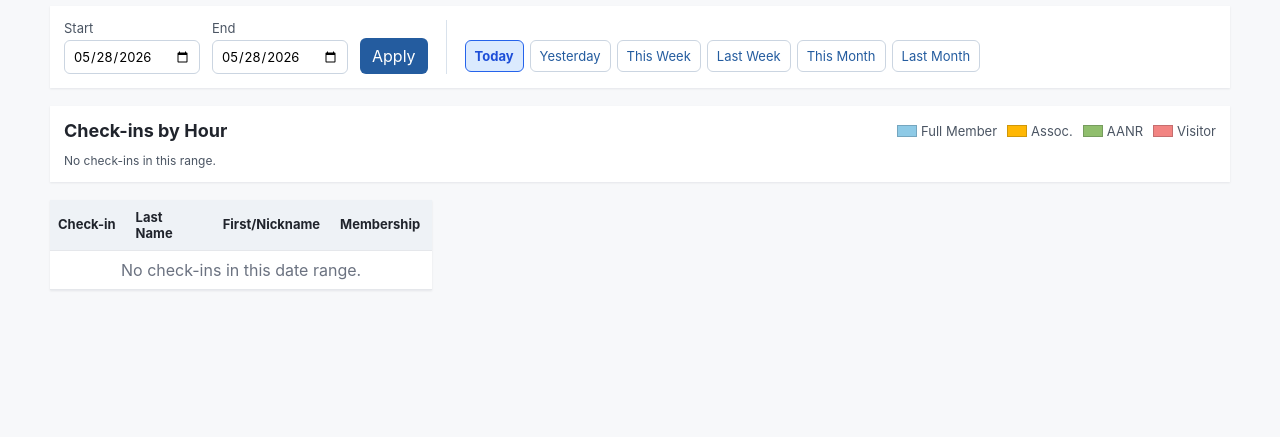
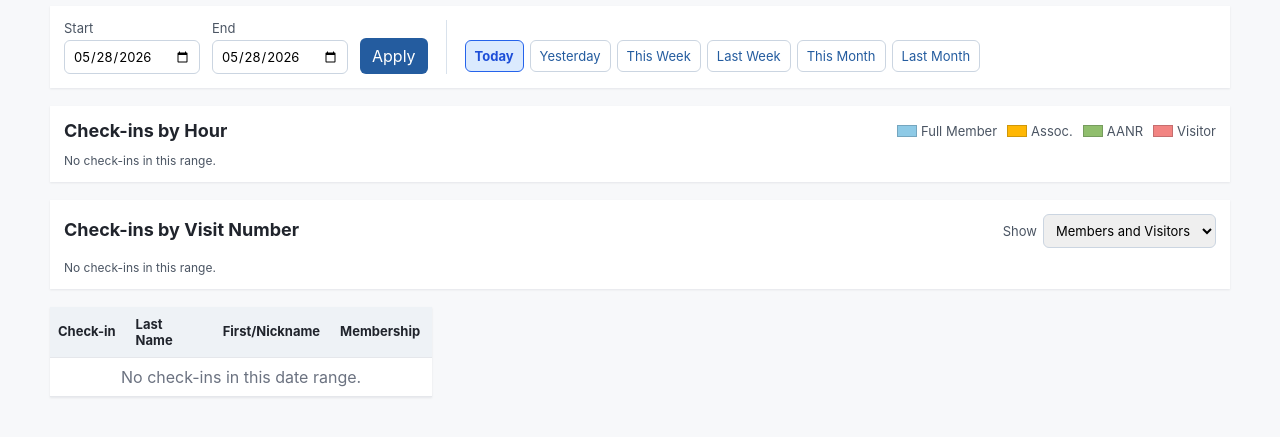
Before and after one commit to dcbriccetti/ubiquiti-usage-manager, a Flask app: page /checkins/report in a window 1280 px wide. Shown: the part 148-585 px from the top of the page. Run offline with Flask 3, Linux system fonts and the light colour scheme; the visitor is signed in with stand-in values (Sample User, id 1); data comes from the database, SQL or seed files in the repository; data that the repository does not hold is empty.

Commit message:
Add checkin visit number chart

```diff
--- a/src/club_admin/app.py
+++ b/src/club_admin/app.py
@@ -74,6 +74,12 @@ CHECKIN_REPORT_MEMBERSHIP_BREAKDOWN = (
     ("AANR", "AANR Member", "membership-aanr"),
     ("Visitor", "Visitor", "membership-visitor"),
 )
+CHECKIN_VISIT_NUMBER_MEMBERSHIP_FILTERS = {
+    "both": None,
+    "members": ("Full Member", "Associate Member"),
+    "visitors": ("AANR Member", "Visitor"),
+}
+CHECKIN_VISIT_NUMBER_CHART_MAX_EXACT = 9
 BARCODE_SECRET_SETTING_KEY = "self_checkin_barcode_secret"
 KIOSK_AUTO_RETURN_SECONDS = 60
 SUPPORTED_DOCUMENT_IMAGE_SUFFIXES = {".gif", ".jpeg", ".jpg", ".png", ".webp"}
@@ -517,6 +523,68 @@ def _checkin_time_chart(
     )
 
 
+def _checkin_visit_number_chart(
+    visit_number_counts: tuple[tuple[int, int], ...],
+) -> CheckinTimeChart:
+    exact_counts: Counter[int] = Counter()
+    overflow_count = 0
+    for visit_number, count in visit_number_counts:
+        if visit_number <= CHECKIN_VISIT_NUMBER_CHART_MAX_EXACT:
+            exact_counts[visit_number] += count
+        else:
+            overflow_count += count
+
+    max_total = max([*exact_counts.values(), overflow_count], default=0)
+    buckets = []
+    for visit_number in range(1, CHECKIN_VISIT_NUMBER_CHART_MAX_EXACT + 1):
+        count = exact_counts[visit_number]
+        if not count:
+            continue
+        segments = ()
+        if max_total:
+            segments = (
+                CheckinChartSegment(
+                    label="Check-ins",
+                    css_class="visit-number",
+                    count=count,
+                    percent=(count / max_total) * 100,
+                ),
+            )
+        buckets.append(
+            CheckinChartBucket(
+                label=str(visit_number),
+                group_label=None,
+                group_total=None,
+                total=count,
+                segments=segments,
+            )
+        )
+
+    if overflow_count:
+        buckets.append(
+            CheckinChartBucket(
+                label=f"{CHECKIN_VISIT_NUMBER_CHART_MAX_EXACT + 1}+",
+                group_label=None,
+                group_total=None,
+                total=overflow_count,
+                segments=(
+                    CheckinChartSegment(
+                        label="Check-ins",
+                        css_class="visit-number",
+                        count=overflow_count,
+                        percent=(overflow_count / max_total) * 100,
+                    ),
+                ),
+            )
+        )
+
+    return CheckinTimeChart(
+        title="Check-ins by Visit Number",
+        legend=(),
+        buckets=tuple(buckets) if max_total else (),
+    )
+
+
 def _visitor_text_or_none(form_data: Any, field_name: str) -> str | None:
     return form_data.get(field_name, "").strip() or None
 
@@ -1981,18 +2049,32 @@ def create_app(db_path: Path | None = None) -> Flask:
         if start_date > end_date:
             abort(400, "Start date must be on or before end date.")
 
+        visit_number_membership = request.args.get("visit_number_membership", "both")
+        visit_number_memberships = CHECKIN_VISIT_NUMBER_MEMBERSHIP_FILTERS.get(
+            visit_number_membership
+        )
+        if visit_number_membership not in CHECKIN_VISIT_NUMBER_MEMBERSHIP_FILTERS:
+            abort(400, "Visit number filter must be both, members, or visitors.")
         with open_connection() as connection:
             checkins = checkin_repository.list_checkins_for_date_range(
                 connection,
                 start_date,
                 end_date,
             )
+            visit_number_counts = checkin_repository.count_visit_numbers_for_date_range(
+                connection,
+                start_date,
+                end_date,
+                memberships=visit_number_memberships,
+            )
 
         return render_template(
             "club_admin/checkins_report.html",
             checkins=checkins,
             membership_breakdown=_checkin_membership_breakdown(checkins),
             time_chart=_checkin_time_chart(checkins, start_date, end_date),
+            visit_number_chart=_checkin_visit_number_chart(visit_number_counts),
+            visit_number_membership=visit_number_membership,
             date_presets=_date_range_presets(today),
             start_date=start_date,
             end_date=end_date,
--- a/src/club_admin/checkin_repository.py
+++ b/src/club_admin/checkin_repository.py
@@ -262,6 +262,44 @@ def list_checkins_for_date_range(
     return [checkin_from_row(row) for row in rows]
 
 
+def count_visit_numbers_for_date_range(
+    connection: sqlite3.Connection,
+    start_date: date,
+    end_date: date,
+    *,
+    memberships: tuple[str, ...] | None = None,
+) -> tuple[tuple[int, int], ...]:
+    '''Return counts by each check-in's lifetime ordinal visit number.'''
+    start_at, exclusive_end_at = _date_range_bounds(start_date, end_date)
+    membership_filter = ""
+    parameters: list[str] = [start_at, exclusive_end_at]
+    if memberships:
+        membership_filter = f" AND membership IN ({', '.join('?' for _ in memberships)})"
+        parameters.extend(memberships)
+    rows = connection.execute(
+        f"""
+        WITH numbered_checkins AS (
+            SELECT
+                id,
+                check_in_at,
+                membership,
+                ROW_NUMBER() OVER (
+                    PARTITION BY user_id
+                    ORDER BY check_in_at, id
+                ) AS visit_number
+            FROM checkins
+        )
+        SELECT visit_number, COUNT(*) AS checkin_count
+        FROM numbered_checkins
+        WHERE check_in_at >= ? AND check_in_at < ?{membership_filter}
+        GROUP BY visit_number
+        ORDER BY visit_number
+        """,
+        parameters,
+    ).fetchall()
+    return tuple((int(row["visit_number"]), int(row["checkin_count"])) for row in rows)
+
+
 def summarize_checkins_by_user(
     connection: sqlite3.Connection,
     start_date: date,
--- a/src/club_admin/static/club-admin.css
+++ b/src/club_admin/static/club-admin.css
@@ -601,11 +601,35 @@ th {
   gap: 4px;
 }
 
-.report-filters input {
+.report-filters input:not([type="checkbox"]),
+.chart-toggle-form input:not([type="checkbox"]),
+.chart-toggle-form select {
   border: 1px solid #cbd5e1;
   border-radius: 6px;
   font: inherit;
   padding: 7px 8px;
+}
+
+.chart-toggle-form {
+  margin: 0;
+}
+
+.chart-select-field {
+  align-items: center;
+  color: #4b5563;
+  display: flex;
+  font-size: 13px;
+  gap: 6px;
+}
+
+.report-toggle {
+  align-items: center;
+  flex-direction: row !important;
+  gap: 6px !important;
+}
+
+.report-toggle input {
+  margin: 0;
 }
 
 .report-presets {
@@ -766,6 +790,10 @@ th {
 
 .membership-visitor {
   background: #f28482;
+}
+
+.visit-number {
+  background: #5eead4;
 }
 
 .report-tabs {
--- a/src/club_admin/templates/club_admin/checkins_report.html
+++ b/src/club_admin/templates/club_admin/checkins_report.html
@@ -46,7 +46,7 @@
       <div class="report-presets" aria-label="Date range presets">
         {% for preset in date_presets %}
           <a
-            href="{{ url_for('checkins_report', start_date=preset.start_date.isoformat(), end_date=preset.end_date.isoformat()) }}"
+            href="{% if visit_number_membership != 'both' %}{{ url_for('checkins_report', start_date=preset.start_date.isoformat(), end_date=preset.end_date.isoformat(), visit_number_membership=visit_number_membership) }}{% else %}{{ url_for('checkins_report', start_date=preset.start_date.isoformat(), end_date=preset.end_date.isoformat()) }}{% endif %}"
             {% if preset.start_date == start_date and preset.end_date == end_date %}class="active" aria-current="page"{% endif %}
           >{{ preset.label }}</a>
         {% endfor %}
@@ -56,11 +56,13 @@
     <section class="checkins-time-chart" aria-label="{{ time_chart.title }}">
       <div class="checkins-chart-header">
         <h2>{{ time_chart.title }}</h2>
-        <div class="checkins-chart-legend" aria-label="Membership type legend">
-          {% for label, css_class in time_chart.legend %}
-            <span><span class="checkins-chart-key {{ css_class }}" aria-hidden="true"></span>{{ label }}</span>
-          {% endfor %}
-        </div>
+        {% if time_chart.legend %}
+          <div class="checkins-chart-legend" aria-label="Membership type legend">
+            {% for label, css_class in time_chart.legend %}
+              <span><span class="checkins-chart-key {{ css_class }}" aria-hidden="true"></span>{{ label }}</span>
+            {% endfor %}
+          </div>
+        {% endif %}
       </div>
       {% if time_chart.buckets %}
         <div class="checkins-chart-rows">
@@ -73,6 +75,51 @@
                 {% endif %}
               </div>
             {% endif %}
+            <div class="checkins-chart-row">
+              <span class="checkins-chart-label">{{ bucket.label }}</span>
+              <div class="checkins-chart-bar" aria-label="{{ bucket.label }}: {{ bucket.total }} {{ 'check-in' if bucket.total == 1 else 'check-ins' }}">
+                {% if bucket.total %}
+                  {% for segment in bucket.segments %}
+                    <span
+                      class="checkins-chart-segment {{ segment.css_class }}"
+                      style="width: {{ '%.2f'|format(segment.percent) }}%"
+                      title="{{ segment.label }}: {{ segment.count }}"
+                    >
+                      <span>{{ segment.count }}</span>
+                    </span>
+                  {% endfor %}
+                {% else %}
+                  <span class="checkins-chart-empty"></span>
+                {% endif %}
+              </div>
+              <span class="checkins-chart-total">{{ bucket.total }}</span>
+            </div>
+          {% endfor %}
+        </div>
+      {% else %}
+        <p class="checkins-chart-empty-message">No check-ins in this range.</p>
+      {% endif %}
+    </section>
+
+    <section class="checkins-time-chart checkins-visit-number-chart" aria-label="{{ visit_number_chart.title }}">
+      <div class="checkins-chart-header">
+        <h2>{{ visit_number_chart.title }}</h2>
+        <form class="chart-toggle-form" action="{{ url_for('checkins_report') }}" method="get">
+          <input type="hidden" name="start_date" value="{{ start_date }}">
+          <input type="hidden" name="end_date" value="{{ end_date }}">
+          <label class="chart-select-field">
+            <span>Show</span>
+            <select name="visit_number_membership" onchange="this.form.submit()">
+              <option value="both" {% if visit_number_membership == 'both' %}selected{% endif %}>Members and Visitors</option>
+              <option value="members" {% if visit_number_membership == 'members' %}selected{% endif %}>Members</option>
+              <option value="visitors" {% if visit_number_membership == 'visitors' %}selected{% endif %}>Visitors</option>
+            </select>
+          </label>
+        </form>
+      </div>
+      {% if visit_number_chart.buckets %}
+        <div class="checkins-chart-rows">
+          {% for bucket in visit_number_chart.buckets %}
             <div class="checkins-chart-row">
               <span class="checkins-chart-label">{{ bucket.label }}</span>
               <div class="checkins-chart-bar" aria-label="{{ bucket.label }}: {{ bucket.total }} {{ 'check-in' if bucket.total == 1 else 'check-ins' }}">
```
Also changed, not shown: tests/test_club_checkin_import.py (+193 -0 lines).
